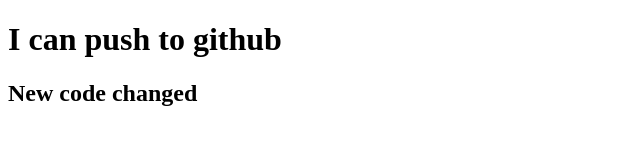
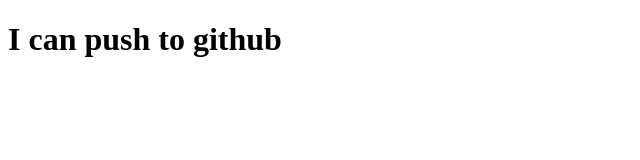
Before and after one commit to ShahariarRahman/my-second-repo, a plain HTML site: page index.html in a window 1280 px wide. Shown: the whole page, without its empty margins (0-640 px from the left). Drawn offline with Linux system fonts and the light colour scheme.

Commit message:
1 change

```diff
--- a/index.html
+++ b/index.html
@@ -8,6 +8,5 @@
 </head>
 <body>
     <h1>I can push to github</h1>
-    <h2>New code changed</h2>
 </body>
 </html>
```
